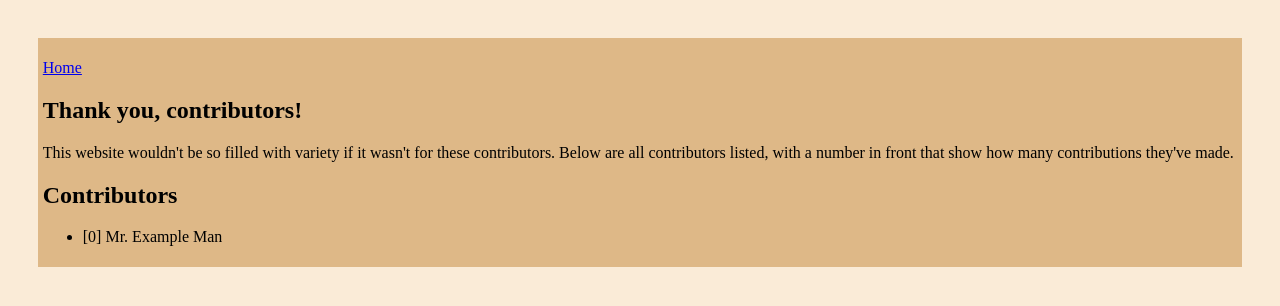
After one commit to BramvdnHeuvel/dnd5e-town-generator, a Flask app: template templates/contribute/contributors.html in a window 1280 px wide. The commit adds this page. Shown: the top 306 px of the page. Run offline with Flask 2, Linux system fonts and the light colour scheme; the template is opened without the code that fills it, so the values that code supplies are empty.

Commit message:
Add contributors page

```diff
--- a/main.py
+++ b/main.py
@@ -176,5 +176,9 @@ def add_food():
     )
     return render_template('contribute/food.html', response=True)
 
+@app.route('/contributors')
+def show_contributors():
+    return render_template('contribute/contributors.html')
+
 if __name__ == '__main__':
     app.run(debug=True)
--- /dev/null
+++ b/templates/contribute/contributors.html
@@ -0,0 +1,26 @@
+<!DOCTYPE html>
+<html lang="en">
+<head>
+    <meta charset="UTF-8">
+    <meta name="viewport" content="width=device-width, initial-scale=1.0">
+    <title>Contributors</title>
+
+    <link rel="stylesheet" type="text/css" href="/static/marg.css">
+    <link rel="stylesheet" type="text/css" href="/static/intro.css">
+</head>
+<body>
+    <div id="tbox">
+        <p><a href="{{url_for('town_menu') }}">Home</a></p>
+        <h2>Thank you, contributors!</h2>
+        <p>
+            This website wouldn't be so filled with variety if it wasn't for these contributors.
+            Below are all contributors listed, with a number in front that show how many contributions
+            they've made.
+        </p>
+        <h2>Contributors</h2>
+        <ul>
+            <li>[0] Mr. Example Man</li>
+        </ul>
+    </div>
+</body>
+</html>
--- a/templates/index.html
+++ b/templates/index.html
@@ -140,6 +140,7 @@
         <ul>
             <li><a href="https://www.fantasynamegenerators.com/">FantasyNameGenerators.com</a></li>
             <li><a href="https://donjon.bin.sh/fantasy/demographics/medieval-demographics-made-easy.pdf">Medieval Demographics Made Easy</a></li>
+            <li><a href="{{ url_for('show_contributors') }}">Other contributors</a></li>
             <li>Me, <a href="http://www.noordstar.me">the developer</a>.</li>
         </ul>
     </div>
```
